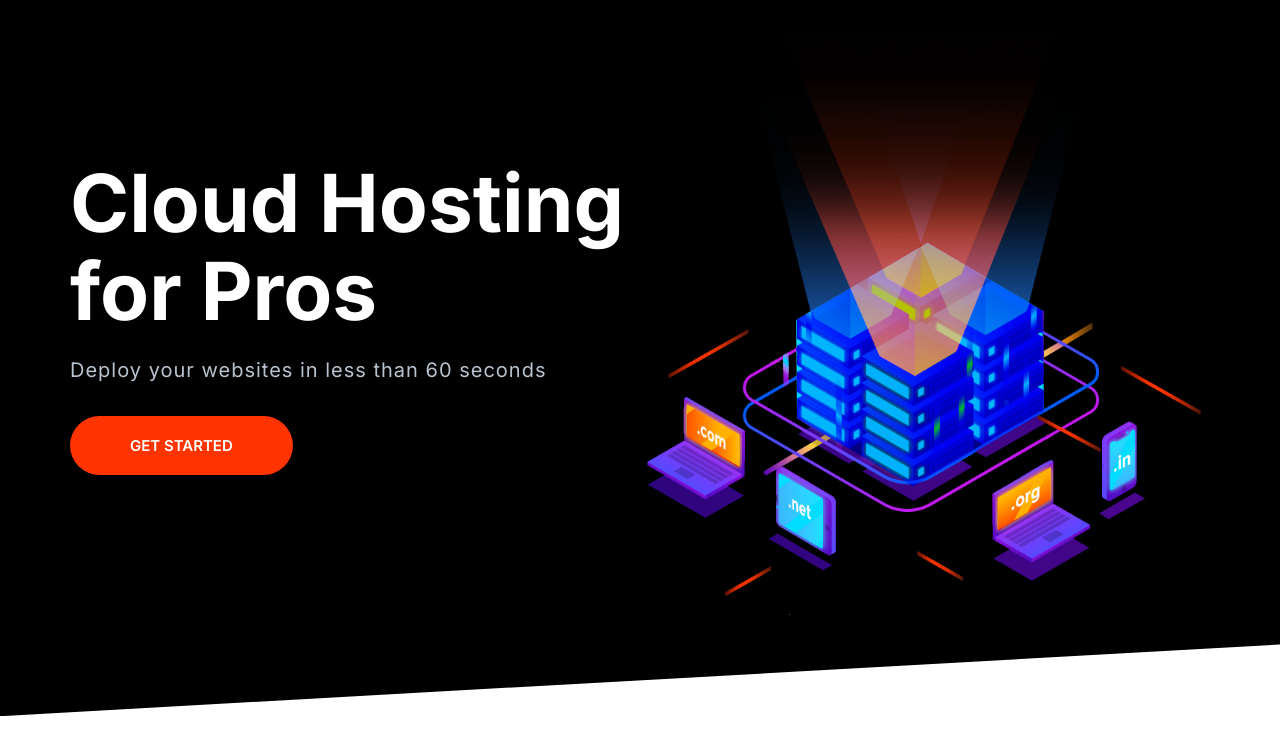
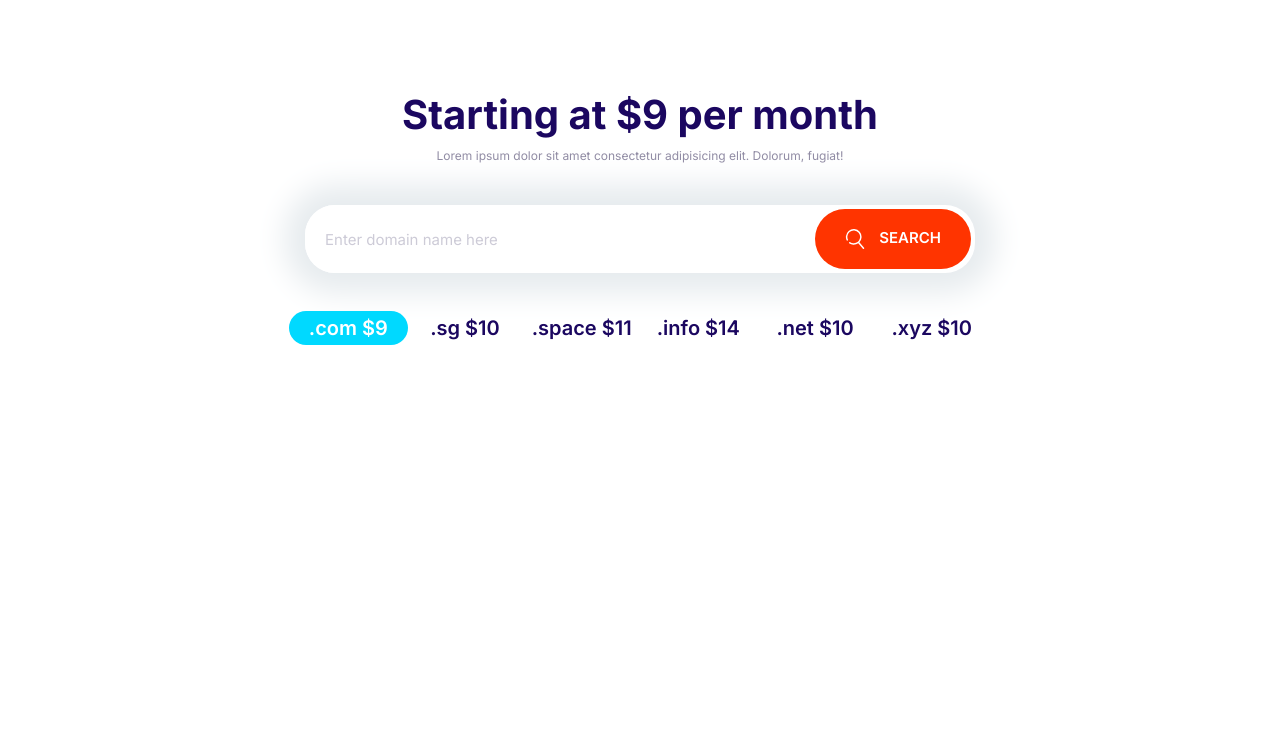
Before and after one commit to MilitsaTsvetkova/Cloudify, a plain HTML site: page index.html in a window 1280 px wide. Drawn offline with Linux system fonts and the light colour scheme.

Commit message:
domain block

```diff
--- a/css/styles.css
+++ b/css/styles.css
@@ -219,6 +219,14 @@ a {
     text-align: center;
     text-transform: uppercase;
     white-space: nowrap;
+    outline: 0;
+}
+
+.btn .icon {
+    width: 2rem;
+    height: 2rem;
+    margin-right: 1rem;
+    vertical-align: middle;
 }
 
 .btn--primary {
@@ -309,7 +317,7 @@ a {
 .input-group .input {
     border: 0;
     flex-grow: 1;
-    padding: 1.5rem 1rem;
+    padding: 1.5rem 2rem;
 }
 
 .input-group .btn {
@@ -735,3 +743,31 @@ a {
         align-self: center;
     }
 }
+
+
+/* Domain block */
+
+.block__domain .input-group {
+    box-shadow: 0 0 30px 20px #e6ebee;
+    border: 0;
+    margin: 4rem auto;
+    max-width: 670px;
+}
+
+.block-domain__prices {
+    display: grid;
+    grid-template-columns: repeat(3, 1fr);
+    grid-template-rows: repeat(2, 6rem);
+    font-size: 2rem;
+    font-weight: 600;
+    justify-items: center;
+    max-width: 700px;
+    margin: 0 auto;
+}
+
+@media screen and (min-width:768px) {
+    .block-domain__prices {
+        grid-template-columns: repeat(auto-fit, minmax(10rem, 1fr));
+    }
+
+}
--- a/index.html
+++ b/index.html
@@ -15,17 +15,37 @@
     <link rel="stylesheet" href="./css/styles.css" />
   </head>
   <body>
-    <section class="block block--dark block--skewed-left hero">
-      <div class="grid grid--cols-2 container">
-        <header class="hero__content block__header">
-          <h1 class="block__heading">Cloud Hosting for Pros</h1>
-          <p class="hero__tagline">
-            Deploy your websites in less than 60 seconds
-          </p>
-          <a href="" class="btn btn--accent btn--stretched">Get started</a>
-        </header>
-        <img class="hero__image" src="images/banner.png" alt="" />
+    <section class="block container block__domain">
+      <header class="block__header">
+        <h2>Starting at $9 per month</h2>
+        <p>
+          Lorem ipsum dolor sit amet consectetur adipisicing elit. Dolorum,
+          fugiat!
+        </p>
+      </header>
+      <div class="input-group">
+        <input
+          type="text"
+          name=""
+          id=""
+          class="input"
+          placeholder="Enter domain name here"
+        />
+        <button class="btn btn--accent">
+          <svg class="icon icon--white">
+            <use xlink:href="icons/sprite.svg#search"></use>
+          </svg>
+          Search
+        </button>
       </div>
+      <ul class="list block-domain__prices">
+        <li><span class="badge badge--secondary">.com $9</span></li>
+        <li>.sg $10</li>
+        <li>.space $11</li>
+        <li>.info $14</li>
+        <li>.net $10</li>
+        <li>.xyz $10</li>
+      </ul>
     </section>
     <script src="js/main.js"></script>
   </body>
```
Also changed, not shown: components/domain-block.html (added, +31 -0 lines).
